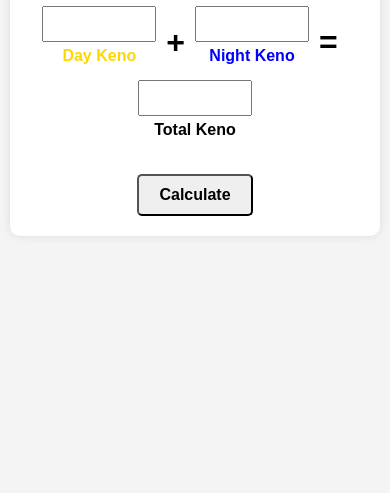
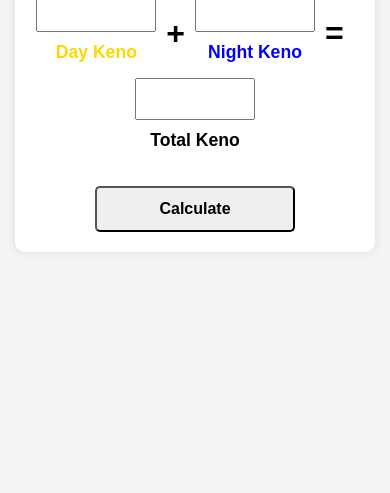
Before and after one commit to shayleebroadfoot/KenoCalc, a plain HTML site: page index.html in a window 390 px wide. Shown: the part 351-844 px from the top of the page. Drawn offline with nearby package versions, Linux system fonts and the light colour scheme.

Commit message:
Update for better mobile experience

```diff
--- a/index.html
+++ b/index.html
@@ -17,7 +17,7 @@
             min-height: 100vh;
             background-color: #f4f4f4;
             margin: 0;
-            padding: 10px; /* Added padding to prevent content cutoff */
+            padding: 0 15px;
             box-sizing: border-box;
         }
         .calculator {
@@ -27,7 +27,7 @@
             box-shadow: 0 0 10px rgba(0, 0, 0, 0.1);
             text-align: center;
             width: 100%;
-            max-width: 400px; /* Limit the width for better mobile viewing */
+            max-width: 400px;
             box-sizing: border-box;
         }
         .form-group {
@@ -37,11 +37,13 @@
             margin-bottom: 15px;
         }
         .form-group input {
-            width: 100px;
+            width: 100%;
+            max-width: 120px;
             text-align: right;
             font-size: 1.2em;
-            padding: 5px;
+            padding: 8px;
             margin-bottom: 5px;
+            box-sizing: border-box;
         }
         .operation-symbol {
             font-size: 2em;
@@ -49,23 +51,28 @@
             margin: 0 10px;
             display: flex;
             align-items: center;
+            justify-content: center;
         }
         .operation-row {
             display: flex;
             justify-content: center;
             align-items: center;
-            flex-wrap: wrap; /* Allow wrapping for smaller screens */
+            flex-wrap: wrap;
         }
         label {
             font-weight: bold;
+            margin-top: 5px;
+            font-size: 1.1em;
         }
         button {
             margin-top: 20px;
             font-weight: bold;
-            padding: 10px 20px;
+            padding: 12px 24px;
             font-size: 1em;
             border-radius: 5px;
             cursor: pointer;
+            width: 100%;
+            max-width: 200px;
         }
     </style>
 </head>
```
